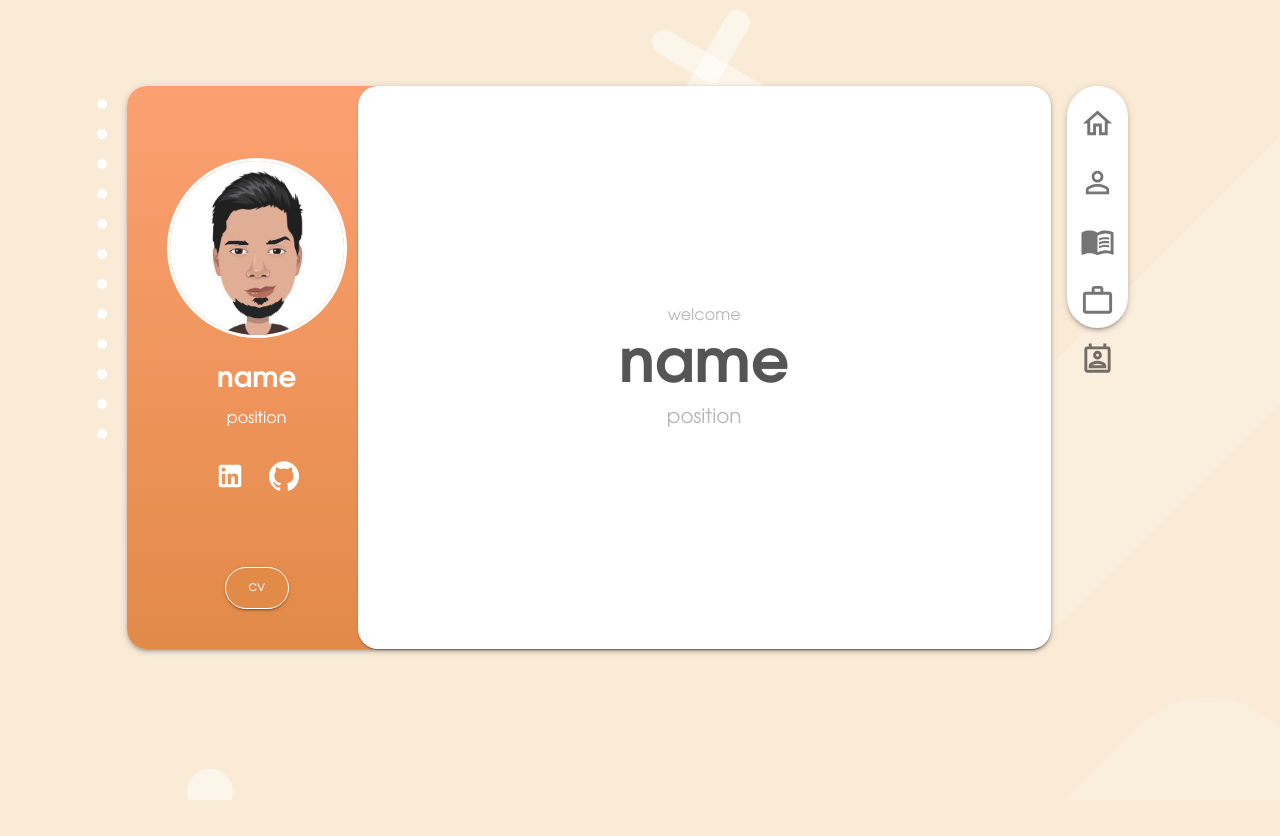
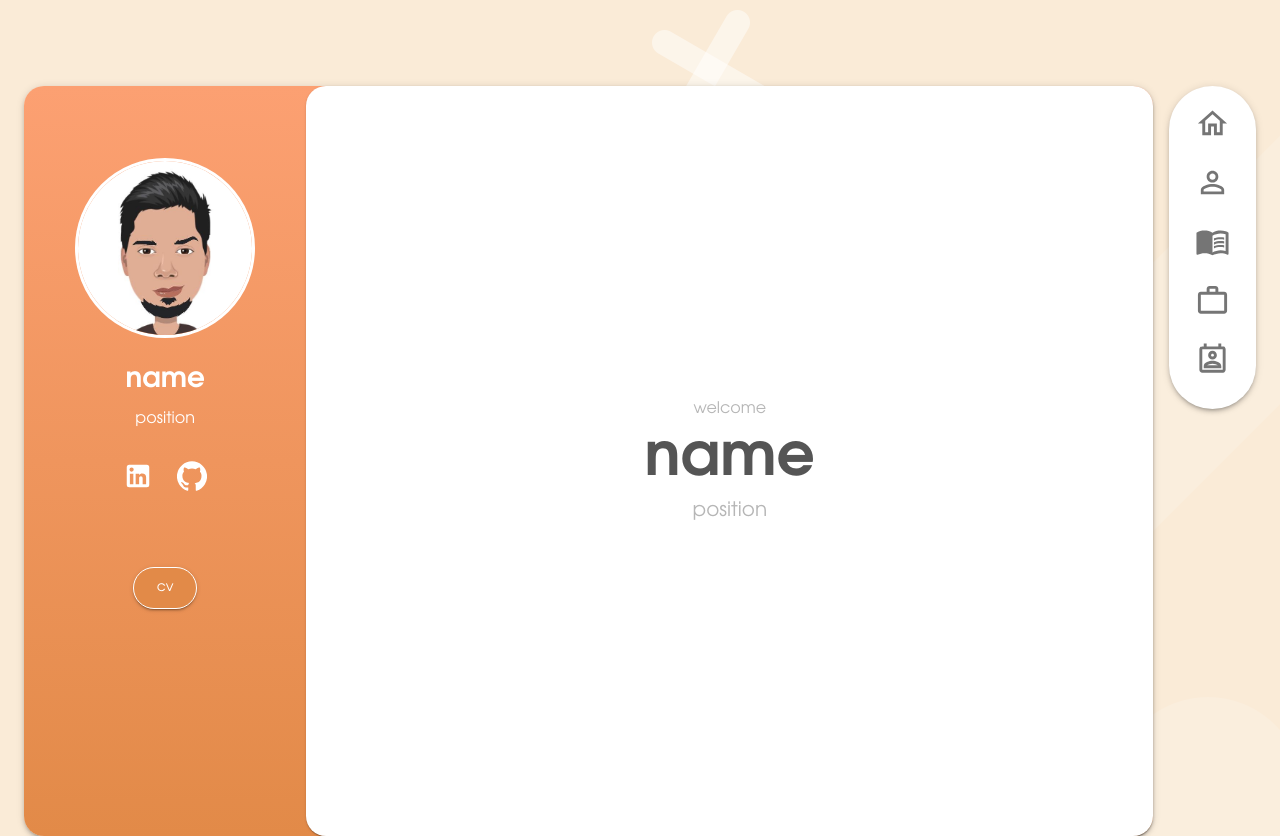
Before and after one commit to bhanu49/profile, a React (Create React App) app: page / in a window 1280 px wide. Before the commit the page ends 800 px from the top, so only its background shows below. Built offline with nearby package versions, Linux system fonts and the light colour scheme; no server answers.

Commit message:
Resume component

```diff
--- a/src/App.js
+++ b/src/App.js
@@ -39,8 +39,8 @@ const useStyles = makeStyles((theme) => ({
     borderRadius: 50,
     marginLeft: theme.spacing(2),
     maxHeight: '43%',
-    height: 'auto',
-    maxWidth: '60%',
+    height: 750,
+    //maxWidth: '60%',
   },
   main: {
     height: '100%',
@@ -68,10 +68,9 @@ const App = () => {
 
   return (
     <div className={classes.root}>
-      <Container maxWidth={'xl'}>
+      <Container maxWidth={'lg'}>
         <Grid container className={classes.wrap}>
-          <Grid xs={1} />
-          <Grid container item xs={9}>
+          <Grid container item xs={11}>
             <Paper elevation={3} className={classes.paper}>
               <Grid container className={classes.main}>
                 <Grid container item xs={3} className={classes.header} justify={'center'}>
@@ -111,7 +110,6 @@ const App = () => {
               </Grid>
             </Paper>
           </Grid>
-          <Grid xs={1} />
         </Grid>
       </Container>
     </div>
--- a/src/styles/common.js
+++ b/src/styles/common.js
@@ -7,7 +7,7 @@ export const styles = {
     width: '100%',
     borderRadius: 20,
     overflow: 'auto',
-    //height: 750,
+    height: 750,
     // resume styles
     '& .MuiTimeline-root': {
       padding: 0,
```
